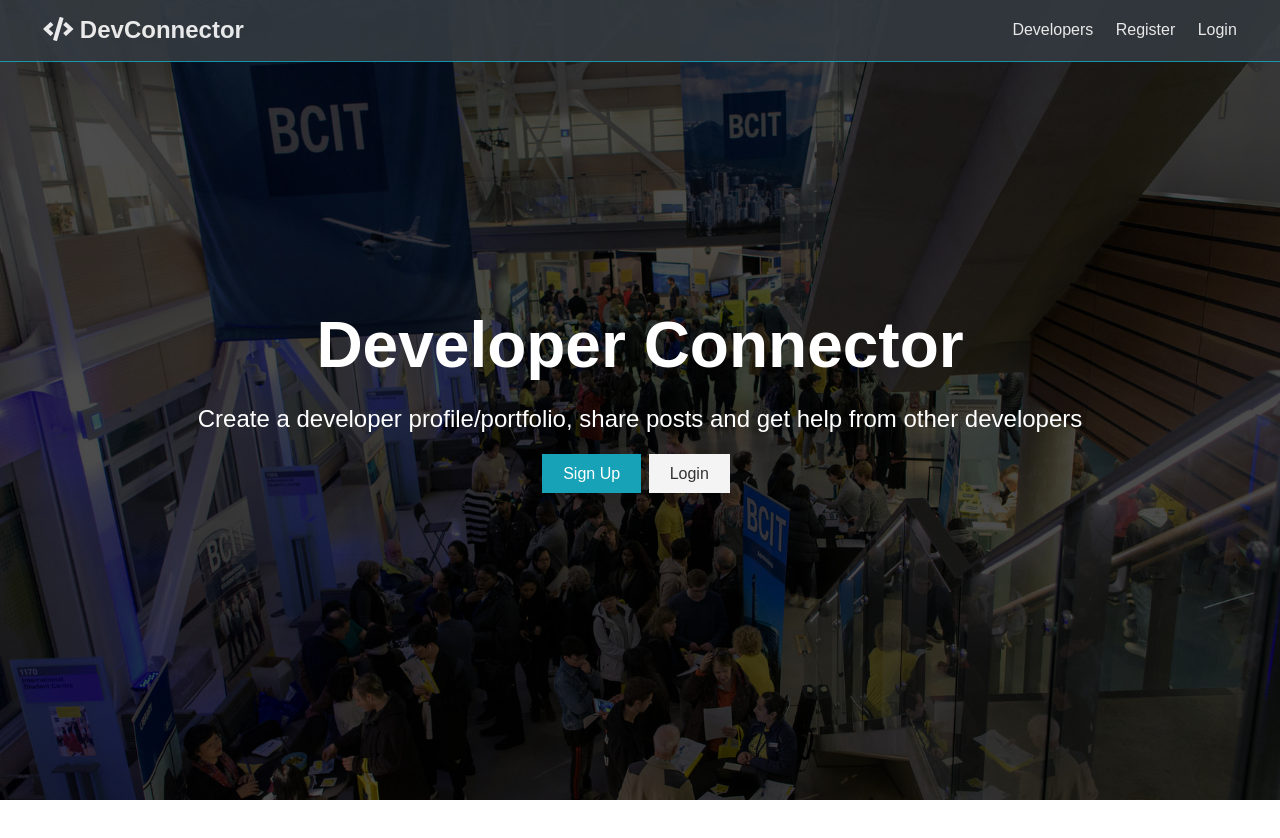
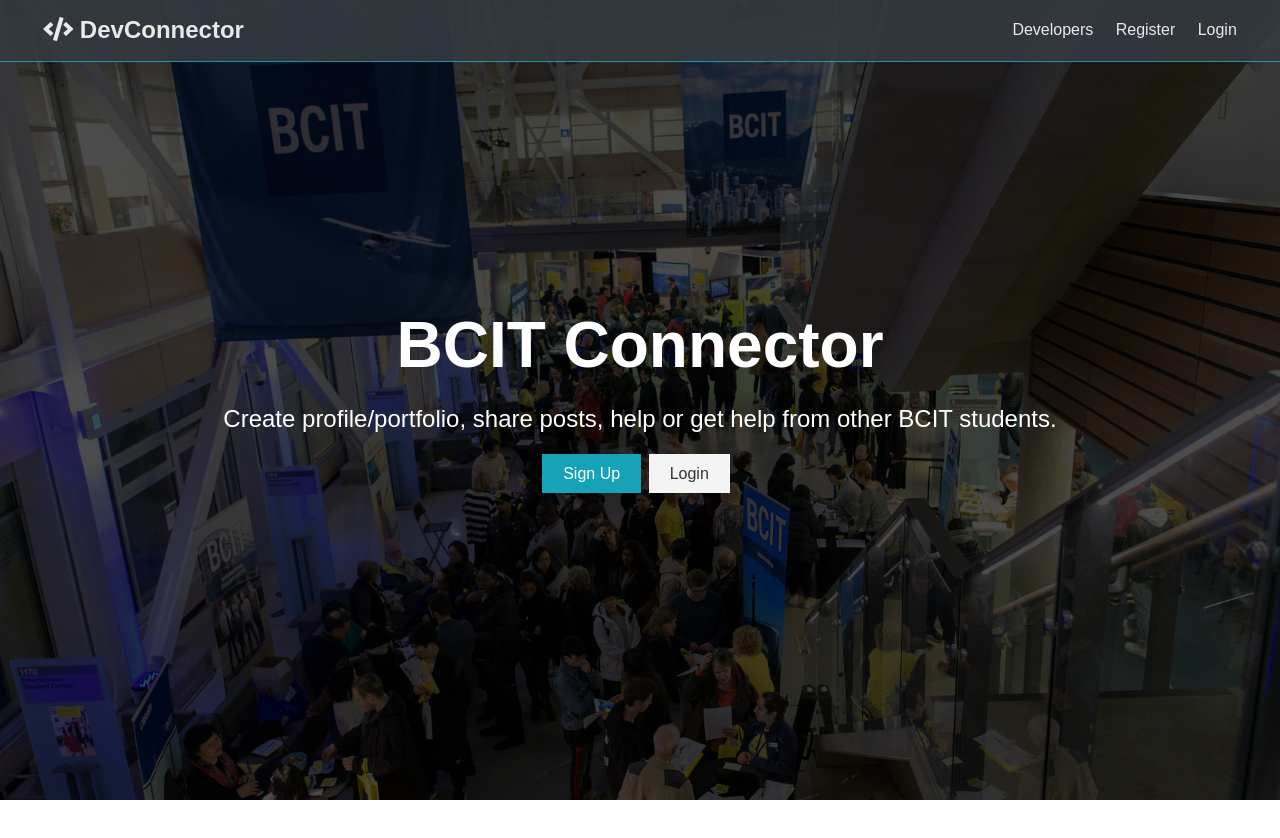
Before and after one commit to TerryLun/BCITConnector, a React (Create React App) app in the folder client/: page / in a window 1280 px wide. Shown: the top 838 px of the page. Built offline with nearby package versions, Linux system fonts and the light colour scheme.

Commit message:
Edited landing page

```diff
--- a/client/src/components/layout/Landing.js
+++ b/client/src/components/layout/Landing.js
@@ -1,21 +1,21 @@
-import React from 'react';
-import { Link } from 'react-router-dom';
+import React from "react";
+import { Link } from "react-router-dom";
 
 const Landing = () => {
    return (
-      <section className='landing'>
-         <div className='dark-overlay'>
-            <div className='landing-inner'>
-               <h1 className='x-large'>Developer Connector</h1>
-               <p className='lead'>
-                  Create a developer profile/portfolio, share posts and get help
-                  from other developers
+      <section className="landing">
+         <div className="dark-overlay">
+            <div className="landing-inner">
+               <h1 className="x-large">BCIT Connector</h1>
+               <p className="lead">
+                  Create profile/portfolio, share posts, help or get help from
+                  other BCIT students.
                </p>
-               <div className='buttons'>
-                  <Link to='register' className='btn btn-primary'>
+               <div className="buttons">
+                  <Link to="register" className="btn btn-primary">
                      Sign Up
                   </Link>
-                  <Link to='login' className='btn btn-light'>
+                  <Link to="login" className="btn btn-light">
                      Login
                   </Link>
                </div>
```
